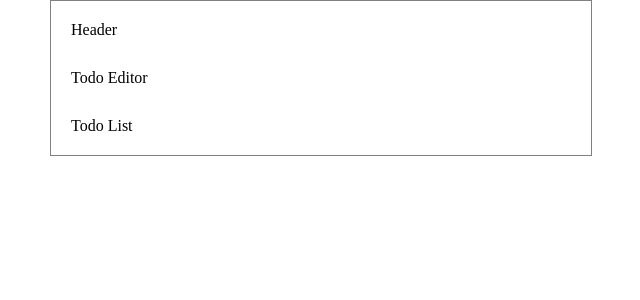
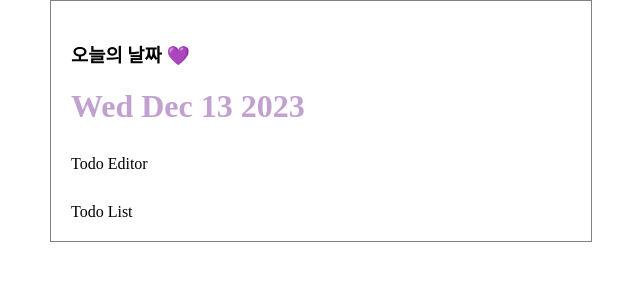
Before and after one commit to sojeong0302/todo, a React (Create React App) app: page / in a window 1280 px wide. Shown: the top 300 px of the page, without its empty margins (319-959 px from the left). Built offline with nearby package versions, Linux system fonts and the light colour scheme.

Commit message:
feat : 날짜 렌더링

```diff
--- a/src/App.js
+++ b/src/App.js
@@ -1,8 +1,10 @@
 import "./App.css";
+import Header from "./component/Header.js";
+
 function App() {
   return (
     <div className="App">
-      <div>Header</div>
+      <Header />
       <div>Todo Editor</div>
       <div>Todo List</div>
     </div>
--- /dev/null
+++ b/src/component/Header.css
@@ -0,0 +1,4 @@
+.Header h1 {
+  margin-bottom: 0px;
+  color: #c2a1d1;
+}
--- /dev/null
+++ b/src/component/Header.js
@@ -0,0 +1,12 @@
+import "./Header.css";
+
+const Header = () => {
+  return (
+    <div className="Header">
+      <h3>오늘의 날짜 💜</h3>
+      <h1>{new Date().toDateString()}</h1>
+    </div>
+  );
+};
+
+export default Header;
```
